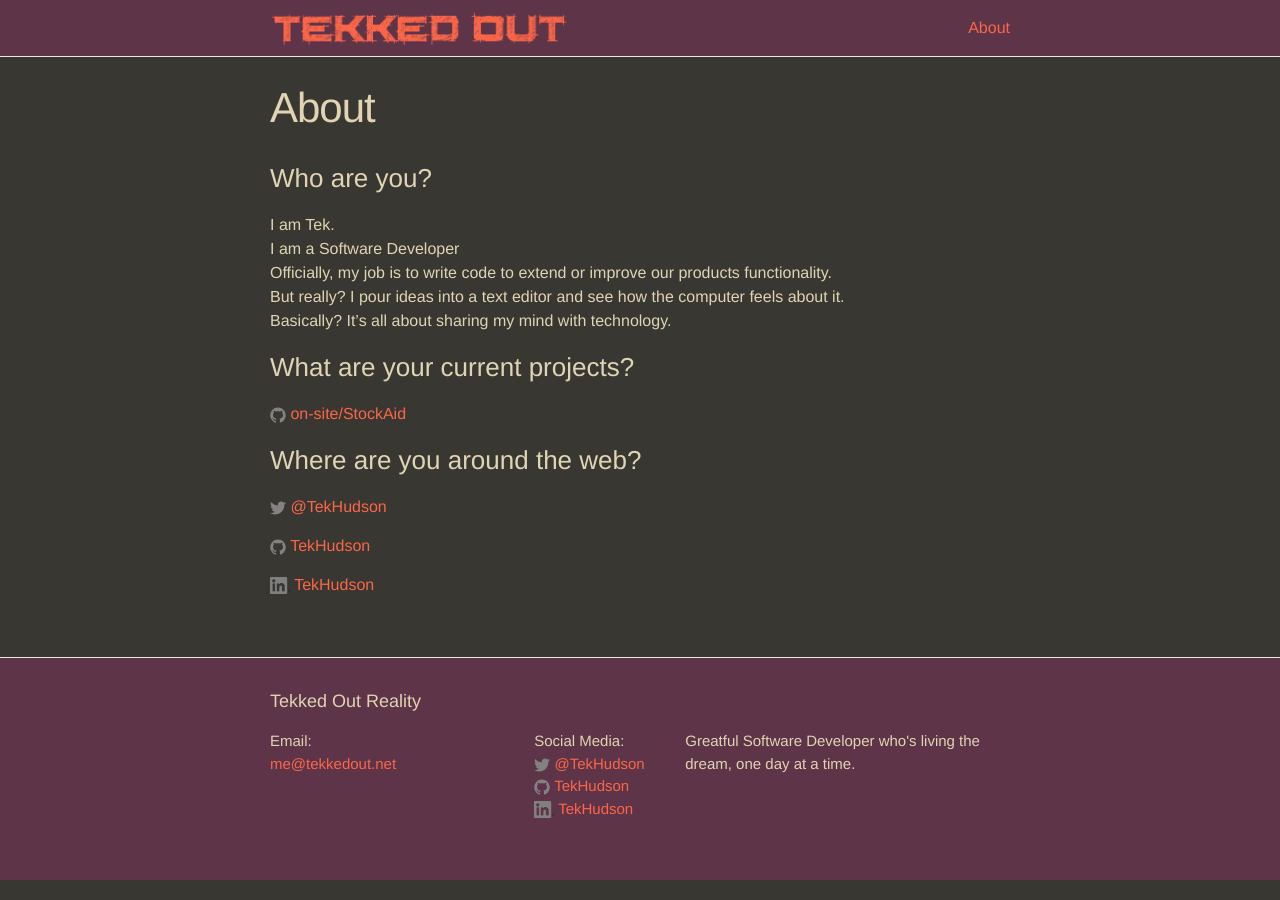
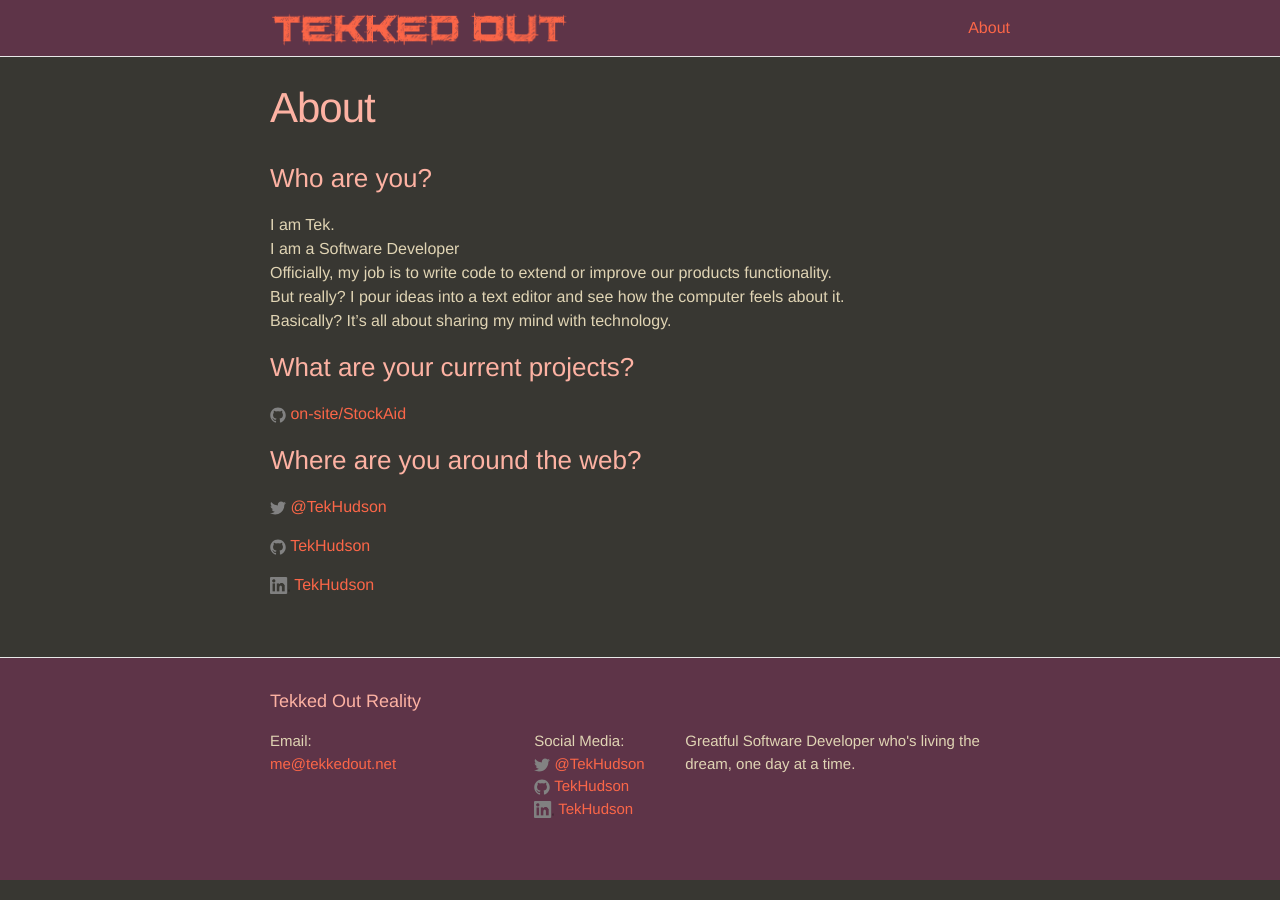
Before and after one commit to tekHudson/tekHudson.github.io, a Jekyll site: the page built from about.md, in a window 1280 px wide. Built offline with Jekyll 4.4.1, drawn with Linux system fonts in a browser that asks for light colours.

Commit message:
Alter header colors

```diff
--- a/_sass/_base.scss
+++ b/_sass/_base.scss
@@ -6,6 +6,13 @@ p, blockquote, pre, hr,
 dl, dd, ol, ul, figure {
     margin: 0;
     padding: 0;
+}
+
+/**
+ * Reset some basic elements
+ */
+h1, h2, h3, h4, h5, h6 {
+    color: $header-color;
 }
 
 
--- a/css/main.scss
+++ b/css/main.scss
@@ -16,6 +16,7 @@ $spacing-unit:     30px;
 
 $background-color: #383732;
 $text-color:       #E0D4B4;
+$header-color:     #fdb2a3;
 $brand-color:      #FB6648;
 
 $grey-color:       #828282;
```
